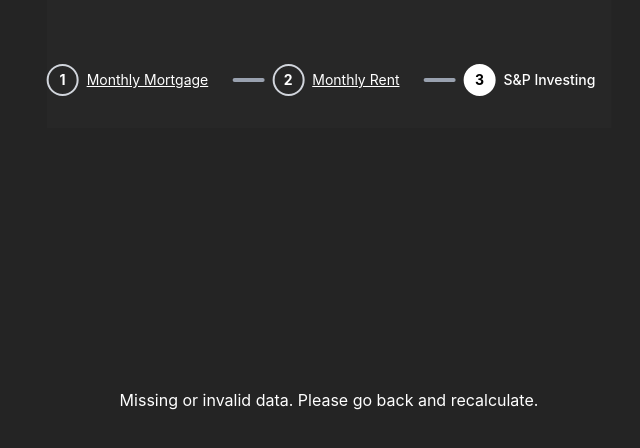
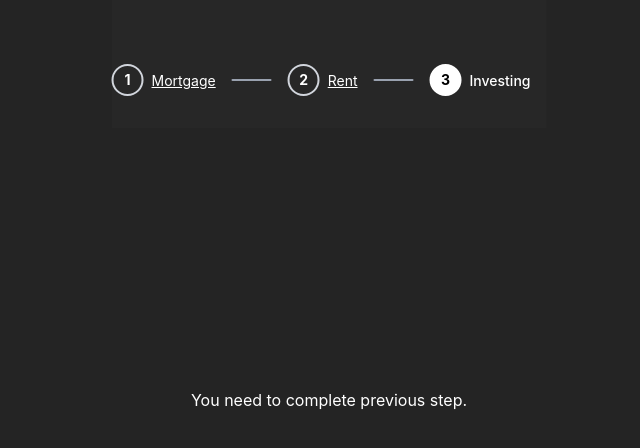
Before and after one commit to djc1120/financial_decision, a React (Vite) app: page /compare in a window 1280 px wide. Shown: the top 448 px of the page, without its empty margins (311-951 px from the left). Built offline with nearby package versions, Linux system fonts and the light colour scheme.

Commit message:
minor fixes

```diff
--- a/src/page/Compare.jsx
+++ b/src/page/Compare.jsx
@@ -30,21 +30,21 @@ const Compare = () => {
     !annualHouseAppreciationRate
   ) {
     return (
-        <>
+        <div className="flex flex-col gap-y-4 p-8">
             <div className="fixed top-0 left-1/2 transform -translate-x-1/2 z-50 pt-16 bg-[#272727]">
                 <ProgressTracker currentStep={3} />
             </div>
             <div className="text-white">
-                Missing or invalid data. Please go back and recalculate.
+                You need to complete previous step.
             </div>
-        </>
+        </div>
       );
   }
 
 
   return (
-    <div className="p-4">
-        <div className="fixed top-0 left-1/2 transform -translate-x-1/2 z-50 pt-16 bg-[#272727]">
+    <div className="flex flex-col gap-y-4 p-8">
+        <div className="w-screen fixed top-0 left-1/2 transform -translate-x-1/2 z-50 pt-16 bg-[#272727]">
             <ProgressTracker currentStep={3} />
         </div>
 
--- a/src/page/MonthlyRent.jsx
+++ b/src/page/MonthlyRent.jsx
@@ -49,7 +49,7 @@ export default function MonthlyRent() {
                         <ProgressTracker currentStep={2} />
                     </div>
                     <div className="text-white">
-                        Missing or invalid data. Please go back and recalculate.
+                        You need to complete previous step.
                     </div>
                 </>
               );
@@ -69,11 +69,11 @@ export default function MonthlyRent() {
 
 
     return (
-        <div className="fixed top-0 left-1/2 transform -translate-x-1/2 w-screen p-8">
+        <div className="flex flex-col gap-y-4 p-8">
             <div className="fixed top-0 left-1/2 transform -translate-x-1/2 z-50 pt-16 bg-[#272727]">
                 <ProgressTracker currentStep={2} />
             </div>
-            <div className="max-w-md mx-auto mt-32 p-6 bg-black rounded-xl shadow-md text-white">
+            <div className="sm:w-screen max-w-md mt-32 p-6 bg-black rounded-xl shadow-md text-white">
 
                 <label className="block font-medium mb-2">Current monthly rent</label>
                 <input
--- a/src/page/Mortgage.jsx
+++ b/src/page/Mortgage.jsx
@@ -113,12 +113,13 @@ export default function Mortgage() {
 
 
   return (
-    <div className="fixed top-0 left-1/2 transform -translate-x-1/2 w-screen p-8">
+    <div className="flex flex-col p-8">
+
       <div className="fixed top-0 left-1/2 transform -translate-x-1/2 z-50 pt-16 bg-[#272727]">
           <ProgressTracker currentStep={1} />
       </div>
 
-      <div className="max-w-md mx-auto mt-32 p-6 bg-black rounded-xl shadow-md text-white">
+      <div className="sm:w-screen max-w-md mt-32 p-6 bg-black rounded-xl shadow-md text-white">
 
         <div className="space-y-4">
           <h2 className="text-2xl font-bold">Mortgage Calculator</h2>
--- a/src/page/ProgressTracker.jsx
+++ b/src/page/ProgressTracker.jsx
@@ -2,16 +2,15 @@ import React from 'react';
 import { Link } from "react-router-dom";
 
 const steps = [
-    { id: 1, name: 'Monthly Mortgage', path: '/' },
-    { id: 2, name: 'Monthly Rent', path: '/rent' },
-    { id: 3, name: 'S&P Investing', path: '/compare' },
+    { id: 1, name: 'Mortgage', path: '/' },
+    { id: 2, name: 'Rent', path: '/rent' },
+    { id: 3, name: 'Investing', path: '/compare' },
   ];
 
 function ProgressTracker({ currentStep }) {
 
-
   return (
-    <div className="flex justify-center items-center mb-8">
+    <div className="flex justify-center mb-8">
       {steps.map((step, index) => {
         const isActive = currentStep === step.id;
         const isCompleted = currentStep > step.id;
@@ -20,7 +19,7 @@ function ProgressTracker({ currentStep }) {
           <div key={step.id} className="flex items-center">
 
                 <div
-        className={`w-8 h-8 min-w-8 min-h-8 flex items-center justify-center rounded-full font-bold text-sm border-2
+                className={`w-8 h-8 min-w-8 min-h-8 flex items-center justify-center rounded-full font-bold text-sm border-2 flex justify-center
                     ${
                     isCompleted
                         ? 'bg-transparent text-white border-gray-300'
@@ -33,16 +32,18 @@ function ProgressTracker({ currentStep }) {
                     {step.id}
                 </div>
 
-
+                <div>
                   <Link
                     to={step.path}
                     className={`ml-2 mr-4 text-sm !text-white ${isActive ? 'font-medium' : 'text-gray-500 !underline'}`}
                   >
                     {step.name}
                   </Link>
+                </div>
+
 
             {index !== steps.length - 1 && (
-              <div className="w-8 h-1 bg-gray-400 mx-2 rounded"></div>
+              <div className="ml-0 w-10 max-w-sm h-0.5 bg-gray-400 mr-4 rounded"></div>
             )}
 
           </div>
```
Lines whose indentation alone changed are shown as unchanged.
